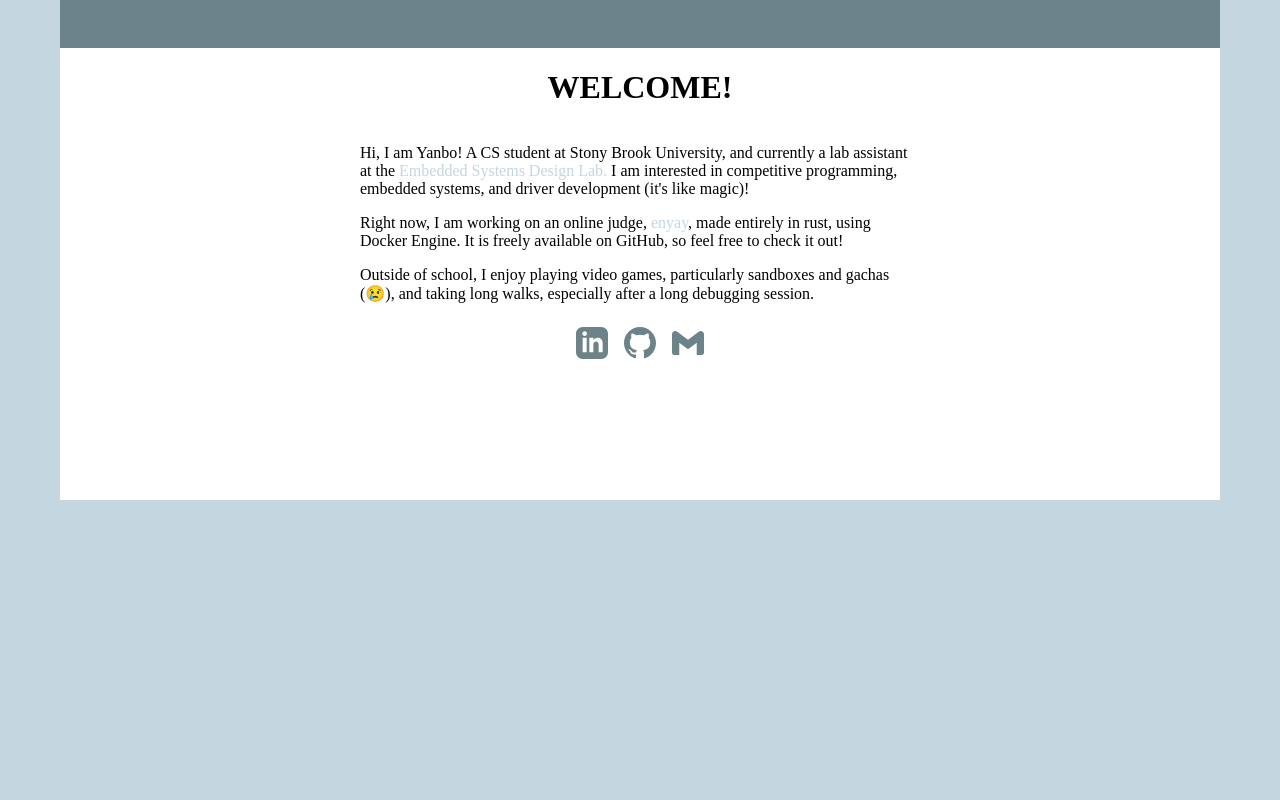
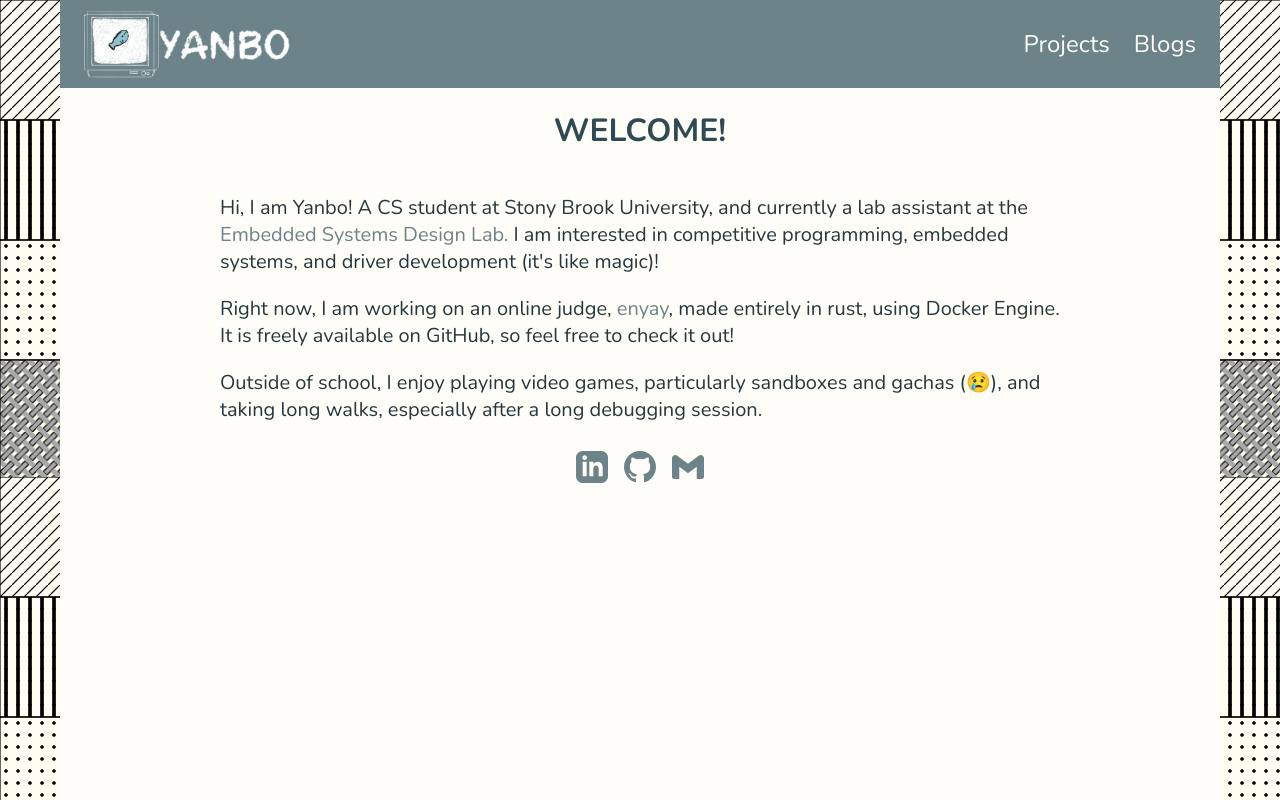
Before and after one commit to Yanboww/yanboww.github.io, a plain HTML site: page index.html in a window 1280 px wide. Drawn offline with nearby package versions, Linux system fonts and the light colour scheme.

Commit message:
design update

```diff
--- a/index.html
+++ b/index.html
@@ -5,11 +5,19 @@
     <meta name="viewport" content="width=device-width, initial-scale=1.0">
     <link rel="icon" href="/assets/favicon.ico">
     <link rel="stylesheet" href="style.css">
+    <link rel="preconnect" href="https://fonts.googleapis.com">
+    <link rel="preconnect" href="https://fonts.gstatic.com" crossorigin>
+    <link href="https://fonts.googleapis.com/css2?family=Nunito:wght@400;600;700&display=swap" rel="stylesheet">
     <title>yanbo's website</title>
 </head>
 <body>
     <div class="page">
         <div class="menu-panel">
+            <a href ="index.html"><img src="/assets/brand.png" alt="Yanbo"></a>
+            <nav>
+                <a href="projects.html">Projects</a>
+                <a href="blogs.html">Blogs</a>
+            </nav>
         </div>
         <div class="content-panel">
             <div class="title-section">
@@ -49,6 +57,8 @@
             </div>
         </div>
     </div>
-<script src="app.js"></script>
+<script>
+
+</script>
 </body>
 </html>
--- a/style.css
+++ b/style.css
@@ -1,27 +1,55 @@
 :root{
     --accent: #6c8389;
     --accent-light: #c4d6e0;
-    --filler: #FFF9C4;
+    --page: #FFFDF8;
+    --text: #26383D;
+    --contrast: #fffdf1;
+    --heading: #2E4A52;
 }
 
 body{
     margin: 0;
-    background-color: var(--accent-light);
+    background-image: url("/assets/bg.png");
+    background-color: var(--contrast);
 }
 
-.menu-panel{
+.menu-panel {
     background-color: var(--accent);
     width: 100%;
-    min-height: 48px;
+    min-height: 88px;
+    display: flex;
+    align-items: center;
+    padding: 0 24px;
+    box-sizing: border-box;
+    font-size: 24px;
+}
+
+.menu-panel img{
+    height: 67px;
+    width: auto;
+    display: block;
+}
+
+.menu-panel nav{
+    margin-left: auto;
+    display: flex;
+    gap: 24px;
+}
+
+.menu-panel a{
+    text-decoration: none;
+    color: var(--page);
 }
 
 .page{
     width: min(1160px, 100vw);
-    background-color: white;
-    min-height: 500px;
+    background-color: var(--page);
+    min-height: 100dvh;
+    min-width: 700px;
     overflow-x: auto;
     overflow-y: auto;
     margin: 0 auto;
+    font-family: "Nunito", sans-serif;
 }
 
 .title-section,
@@ -50,5 +78,20 @@ body{
 
 a{
     text-decoration: none;
+    color: var(--accent);
+}
+
+a:hover{
+
     color: var(--accent-light);
 }
+
+h1, h2, h3{
+    color: var(--heading);
+    font-weight: bold;
+}
+
+p{
+    font-size: 20px;
+    color: var(--text);
+}
```
Also changed, not shown: app.js (deleted), assets/bg.png (added), assets/brand.png (added), 7 other files.
